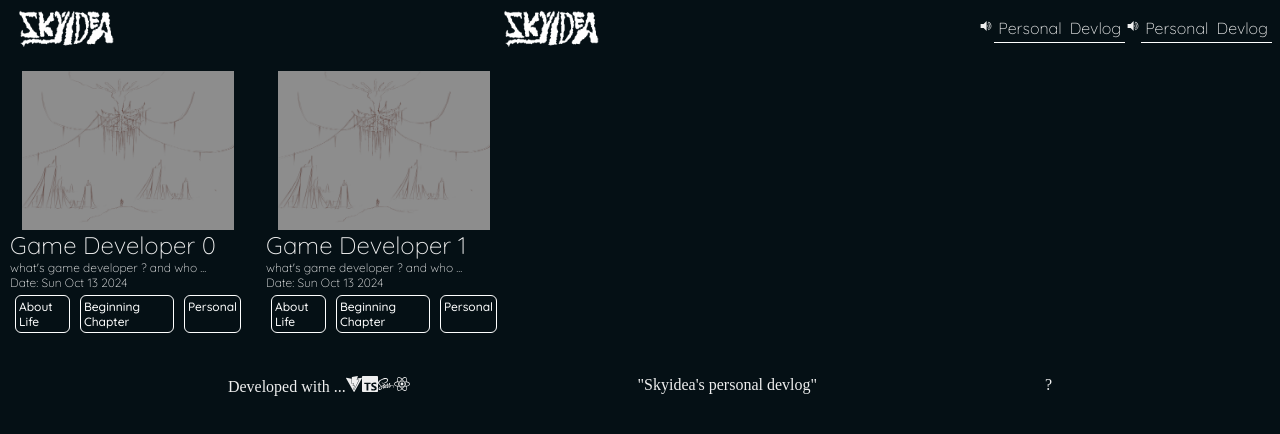
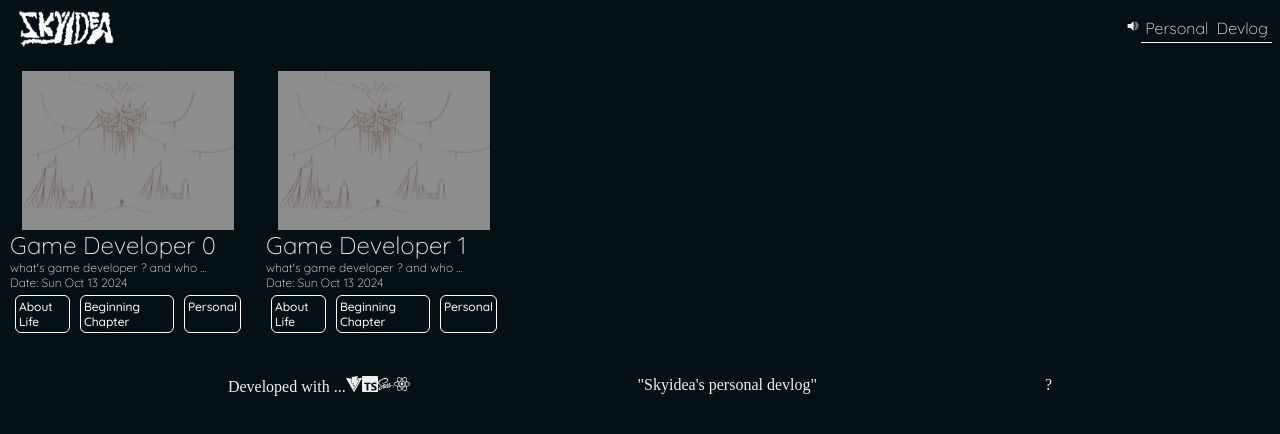
Before and after one commit to hanulrheem9218/skyidea-devlog, a React (Vite) app: page / in a window 1280 px wide. Shown: the top 434 px of the page. Built offline with nearby package versions, Linux system fonts and the light colour scheme.

Commit message:
feat:fix nav bar.

```diff
--- a/src/components/Navbar.tsx
+++ b/src/components/Navbar.tsx
@@ -14,24 +14,7 @@ const Navbar = () => {
         <source src="./ambient.mp3" type="audio/mpeg"/>
       </audio>
       <img className="navbar -img" src="/skyidea-white.svg" />
-      <audio id="audio-player" >
-        <source src="./ambient.mp3" type="audio/mpeg"/>
-      </audio>
-      <img className="navbar -img" src="/skyidea-white.svg" />
       <ul className="navbar text -small">
-        <li>
-           {speaker ?  <GiSpeakerOff onClick={toggle}/>: <GiSpeaker onClick={toggle}/>}
-        </li>
-        <li>
-          <a className="navbar -list" href="/">
-            Personal
-          </a>
-        </li>
-        <li>
-          <a className="navbar -list" href="/">
-            Devlog
-          </a>
-        </li>
         <li>
            {speaker ?  <GiSpeakerOff onClick={toggle}/>: <GiSpeaker onClick={toggle}/>}
         </li>
```
